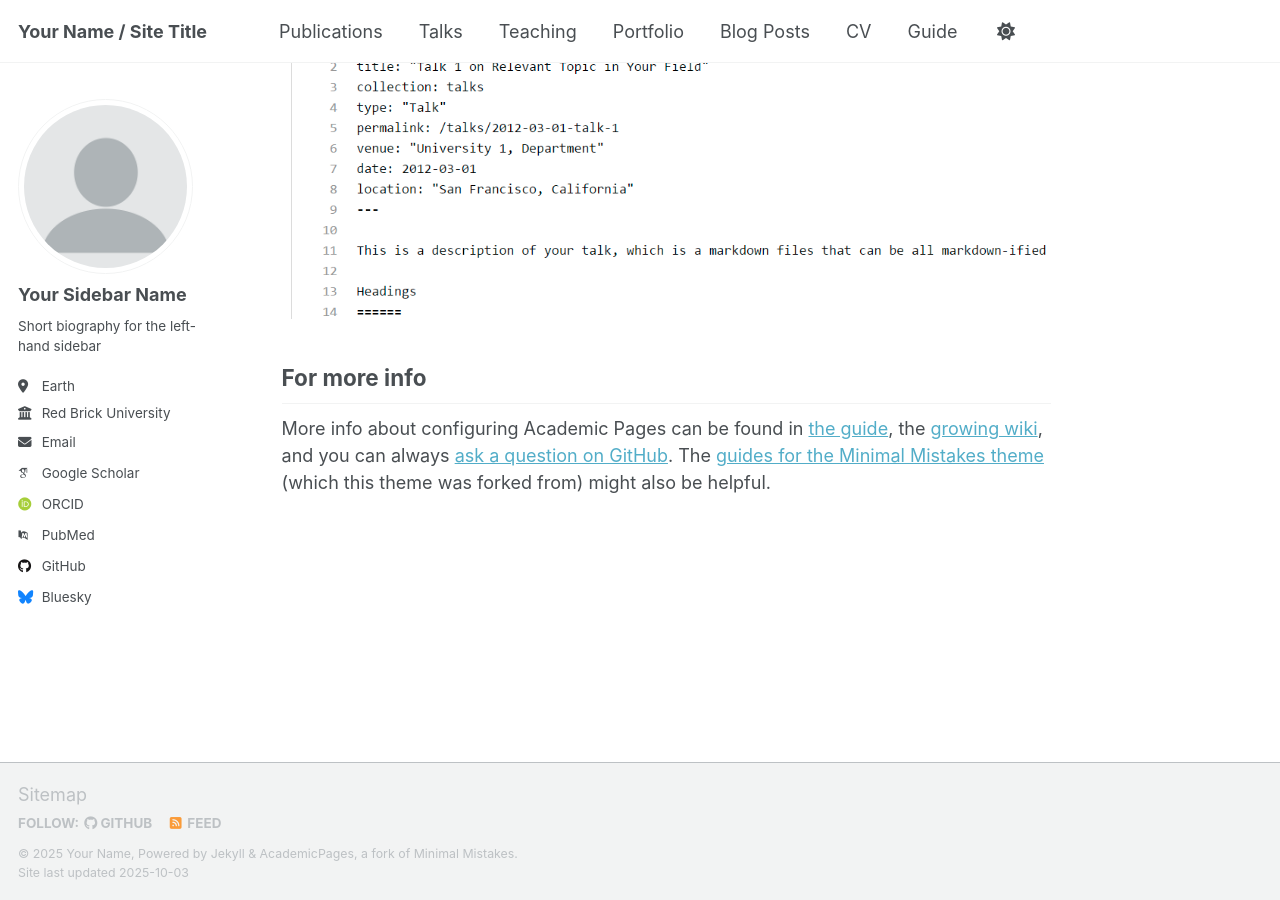
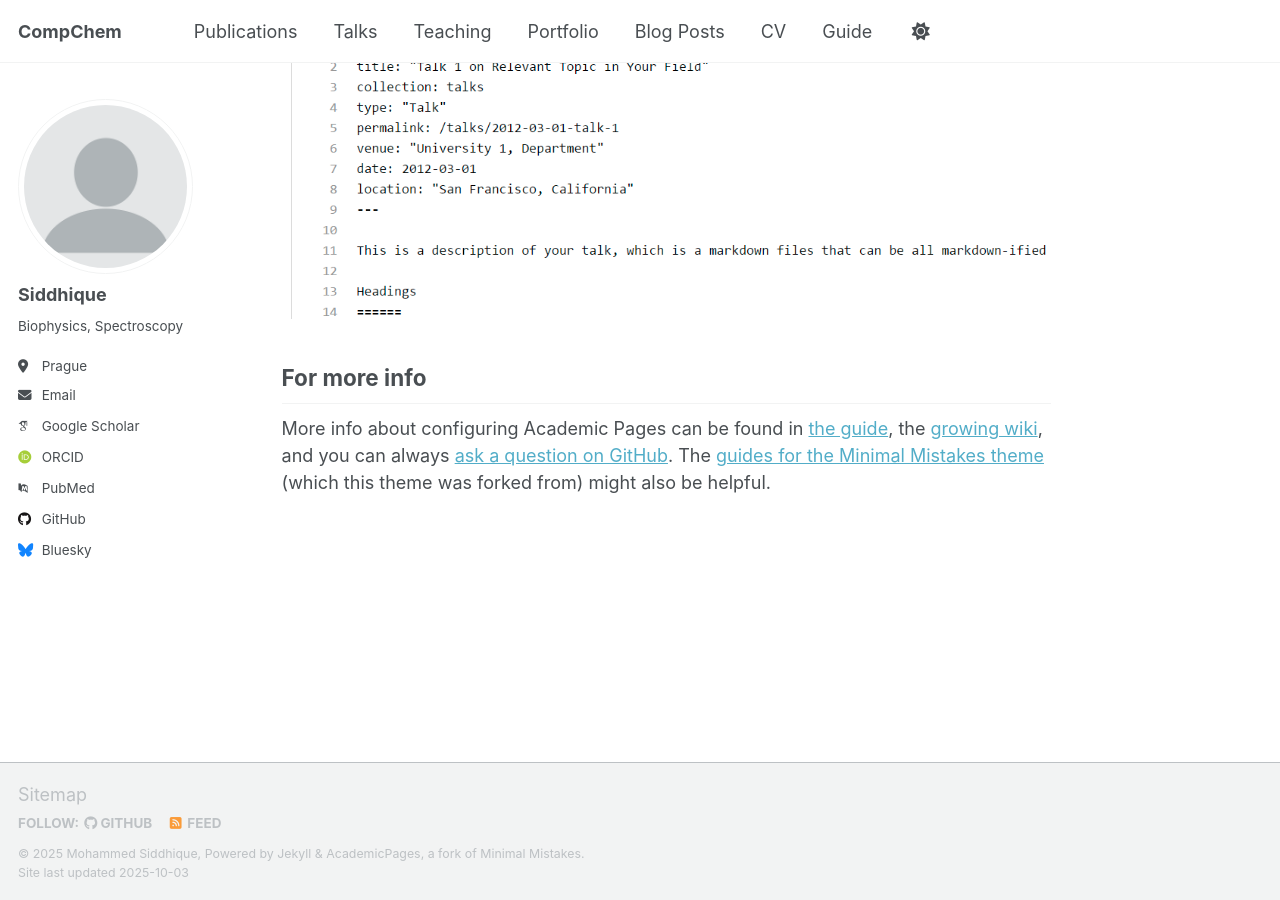
Before and after one commit to mosique/mosique.github.io, a Jekyll site: the page built from _pages/about.md, in a window 1280 px wide and 900 px high, scrolled down 2880 px. Built offline with Jekyll 4.4.1, drawn with Linux system fonts in a browser that asks for light colours; some web fonts are replaced; a script that is not in the unit is left out.

Commit message:
Update _config.yml

```diff
--- a/_config.yml
+++ b/_config.yml
@@ -9,14 +9,14 @@
 # Basic Site Settings
 locale                   : "en-US"
 site_theme               : "default" # Currently available options are "default", "air"
-title                    : "Your Name / Site Title"
+title                    : "CompChem"
 title_separator          : "-"
-name                     : &name "Your Name"
+name                     : &name "Mohammed Siddhique"
 description              : &description "Your Name's academic portfolio"   # Update this with a general description of your site, this is the default if not overridden by a page
-url                      : https://academicpages.github.io # The base hostname & protocol for your site e.g. "https://[your GitHub username].github.io",
+url                      : https://mosique.github.io # The base hostname & protocol for your site e.g. "https://[your GitHub username].github.io",
                                                            # or if you already have some other page hosted on Github then use "https://[your GitHub username].github.io/[Your Repo Name]"
 baseurl                  : "" # the subpath of your site, e.g. "/blog"
-repository               : "academicpages/academicpages.github.io"
+repository               : "mosique/mosique.github.io"
 
 # Site Author - The following control what appear as part of the author content on the side bar.
 #               If a field is blank the icon and link will not appear, otherwise it will be shown.
@@ -24,18 +24,18 @@ repository               : "academicpages/academicpages.github.io"
 author:
   # Biographic information
   avatar           : "profile.png"
-  name             : "Your Sidebar Name"
+  name             : "Siddhique"
   pronouns         : # example: "she/her"
-  bio              : "Short biography for the left-hand sidebar"
-  location         : "Earth"
-  employer         : "Red Brick University"
+  bio              : "Biophysics, Spectroscopy"
+  location         : "Prague"
+  #employer         : " "
   uri              : # URL
-  email            : "none@example.org"
+  email            : "mohammedsiddhique@gmail.com"
 
   # Academic websites
   academia         : # URL
   arxiv            : # URL - Update with the correct link to your profile
-  googlescholar    : "https://scholar.google.com/citations?user=PS_CX0AAAAAJ"
+  googlescholar    : "https://scholar.google.com/citations?user=FOKAa48AAAAJ&hl=en"
   inspire-hep      : # URL
   impactstory      : # URL
   orcid            : "http://orcid.org/yourorcidurl"
@@ -48,7 +48,7 @@ author:
   bitbucket        : # Username - Update with your username on the site
   codepen          : # Username
   dribbble         : # Username
-  github           : "academicpages"
+  github           : "mosique"
   kaggle           : # Username
   stackoverflow    : # User number or user number and name (i.e., use "1" or "1/jeff-atwood")
 
```
